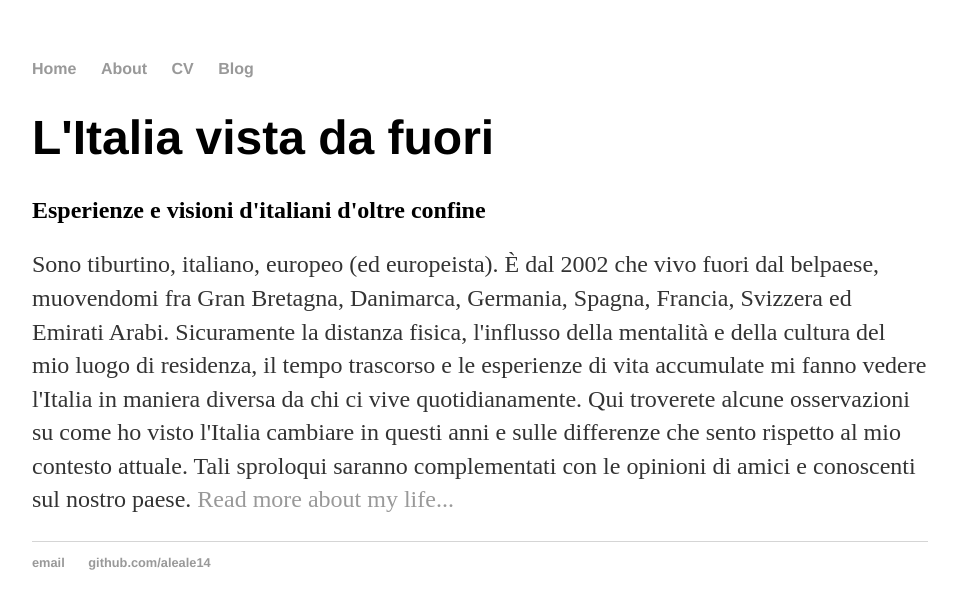
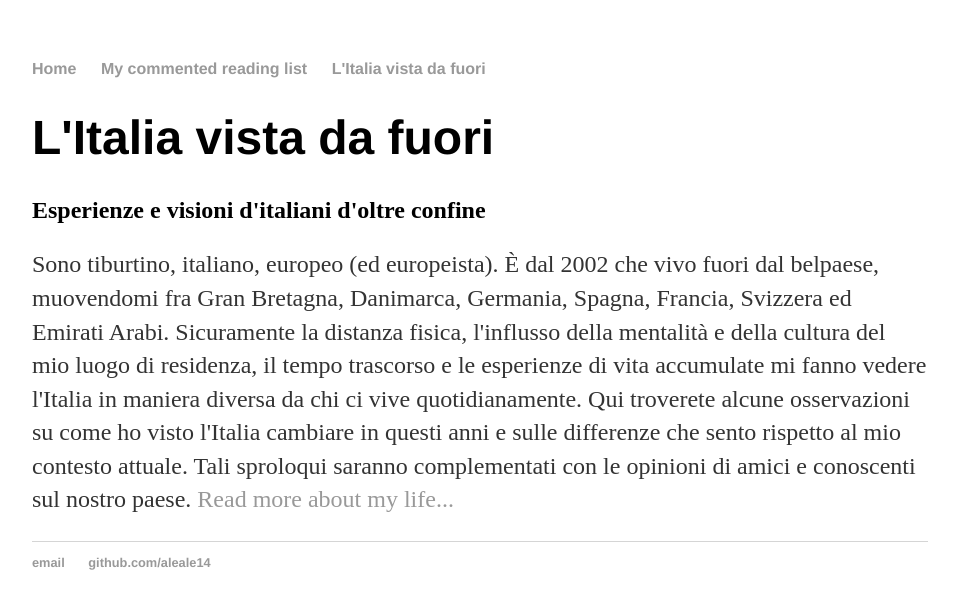
Before and after one commit to aleale14/aleale14.github.io, a Jekyll site: the page built from index.html, in a window 1280 px wide. Shown: the top 609 px of the page, without its empty margins (160-1117 px from the left). Built offline with Jekyll 4.4.1, drawn with Linux system fonts in a browser that asks for light colours.

Commit message:
tabs updated

```diff
--- a/_layouts/default.html
+++ b/_layouts/default.html
@@ -9,9 +9,8 @@
 			<nav>
 	    		<ul>
 	        		<li><a href="/">Home</a></li>
-		        	<li><a href="/about">About</a></li>
-	        		<li><a href="/cv">CV</a></li>
-	        		<li><a href="/blog">Blog</a></li>
+	        		<li><a href="/read">My commented reading list</a></li>
+	        		<li><a href="/blog">L'Italia vista da fuori</a></li>
 	    		</ul>
 			</nav>
 			<div class="container">
```
